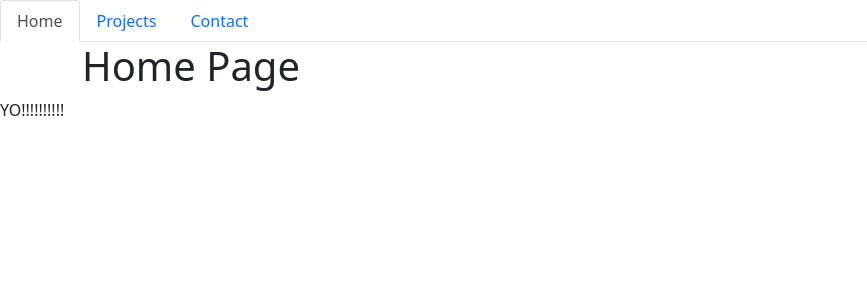
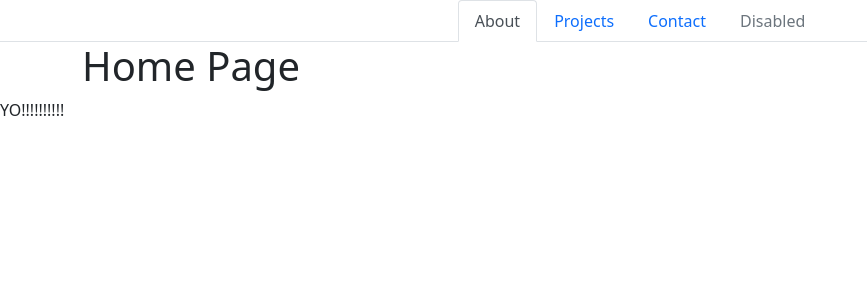
Before and after one commit to evan-ebert17/Kuroi-Megane, a React (Create React App) app: page / in a window 1280 px wide. Shown: the top 300 px of the page, without its empty margins (0-867 px from the left). Built offline with nearby package versions, Linux system fonts and the light colour scheme.

Commit message:
re-writing in react-bootstrap for easy customization later

```diff
--- a/src/components/navtabs.js
+++ b/src/components/navtabs.js
@@ -1,52 +1,85 @@
-import React from 'react';
+import React from 'react'
+import { Nav } from 'react-bootstrap'
+import { NavItem } from 'react-bootstrap'
+import { NavLink } from 'react-bootstrap';
+
 
 // Here we are using object destructuring assignment to pluck off our variables from the props object
 // We assign them to their own variable names
 function NavTabs({ currentPage, handlePageChange }) {
   return (
-    <ul className="nav nav-tabs">
-      <li className="nav-item">
-        <a
-          href="#about"
+    <Nav className="justify-content-center nav nav-tabs"
+    // activeKey="#about"
+    >
+      <Nav.Item className="nav-item">
+        <Nav.Link href="#About"
           onClick={() => handlePageChange('About')}
           // This is a conditional (ternary) operator that checks to see if the current page is "Home"
           // If it is, we set the current page to 'nav-link-active', otherwise we set it to 'nav-link'
-          className={currentPage === 'About' ? 'nav-link active' : 'nav-link'}
-        >
-          Home
-        </a>
-      </li>
-      {/* <li className="nav-item">
-        <a
-          href="#resume"
-          onClick={() => handlePageChange('Resume')}
-          // Check to see if the currentPage is `About`, and if so we use the active link class from bootstrap. Otherwise, we set it to a normal nav-link
-          className={currentPage === 'Resume' ? 'nav-link active' : 'nav-link'}
-        >
-          Resume
-        </a>
-      </li> */}
-      <li className="nav-item">
-        <a
-          href="#Projects"
+          className={currentPage === 'About' ? 'nav-link active' : 'nav-link'}>About</Nav.Link>
+      </Nav.Item>
+      <Nav.Item className="nav-item">
+        <Nav.Link  href="#Projects"
           onClick={() => handlePageChange('Projects')}
           // Check to see if the currentPage is `Projects`, and if so we use the active link class from bootstrap. Otherwise, we set it to a normal nav-link
-          className={currentPage === 'Projects' ? 'nav-link active' : 'nav-link'}
-        >
-          Projects
-        </a>
-      </li>
-      <li className="nav-item">
-        <a
-          href="#contact"
+          className={currentPage === 'Projects' ? 'nav-link active' : 'nav-link'}>Projects</Nav.Link>
+      </Nav.Item>
+      <Nav.Item className="nav-item">
+        <Nav.Link href="#Contact"
           onClick={() => handlePageChange('Contact')}
           // Check to see if the currentPage is `Contact`, and if so we use the active link class from bootstrap. Otherwise, we set it to a normal nav-link
-          className={currentPage === 'Contact' ? 'nav-link active' : 'nav-link'}
-        >
-          Contact
-        </a>
-      </li>
-    </ul>
+          className={currentPage === 'Contact' ? 'nav-link active' : 'nav-link'}>Contact</Nav.Link>
+      </Nav.Item>
+      <Nav.Item className="nav-item">
+        <Nav.Link eventKey="disabled" disabled>
+          Disabled
+        </Nav.Link>
+      </Nav.Item>
+    </Nav>
+
+    // <ul className="nav nav-tabs">
+    //   <li className="nav-item">
+    //     <a
+    //       href="#about"
+    //       onClick={() => handlePageChange('About')}
+    //       // This is a conditional (ternary) operator that checks to see if the current page is "Home"
+    //       // If it is, we set the current page to 'nav-link-active', otherwise we set it to 'nav-link'
+    //       className={currentPage === 'About' ? 'nav-link active' : 'nav-link'}
+    //     >
+    //       Home
+    //     </a>
+    //   </li>
+    //   {/* <li className="nav-item">
+    //     <a
+    //       href="#resume"
+    //       onClick={() => handlePageChange('Resume')}
+    //       // Check to see if the currentPage is `About`, and if so we use the active link class from bootstrap. Otherwise, we set it to a normal nav-link
+    //       className={currentPage === 'Resume' ? 'nav-link active' : 'nav-link'}
+    //     >
+    //       Resume
+    //     </a>
+    //   </li> */}
+    //   <li className="nav-item">
+    //     <a
+    //       href="#Projects"
+    //       onClick={() => handlePageChange('Projects')}
+    //       // Check to see if the currentPage is `Projects`, and if so we use the active link class from bootstrap. Otherwise, we set it to a normal nav-link
+    //       className={currentPage === 'Projects' ? 'nav-link active' : 'nav-link'}
+    //     >
+    //       Projects
+    //     </a>
+    //   </li>
+    //   <li className="nav-item">
+    //     <a
+    //       href="#contact"
+    //       onClick={() => handlePageChange('Contact')}
+    //       // Check to see if the currentPage is `Contact`, and if so we use the active link class from bootstrap. Otherwise, we set it to a normal nav-link
+    //       className={currentPage === 'Contact' ? 'nav-link active' : 'nav-link'}
+    //     >
+    //       Contact
+    //     </a>
+    //   </li>
+    // </ul>
   );
 }
 
```
